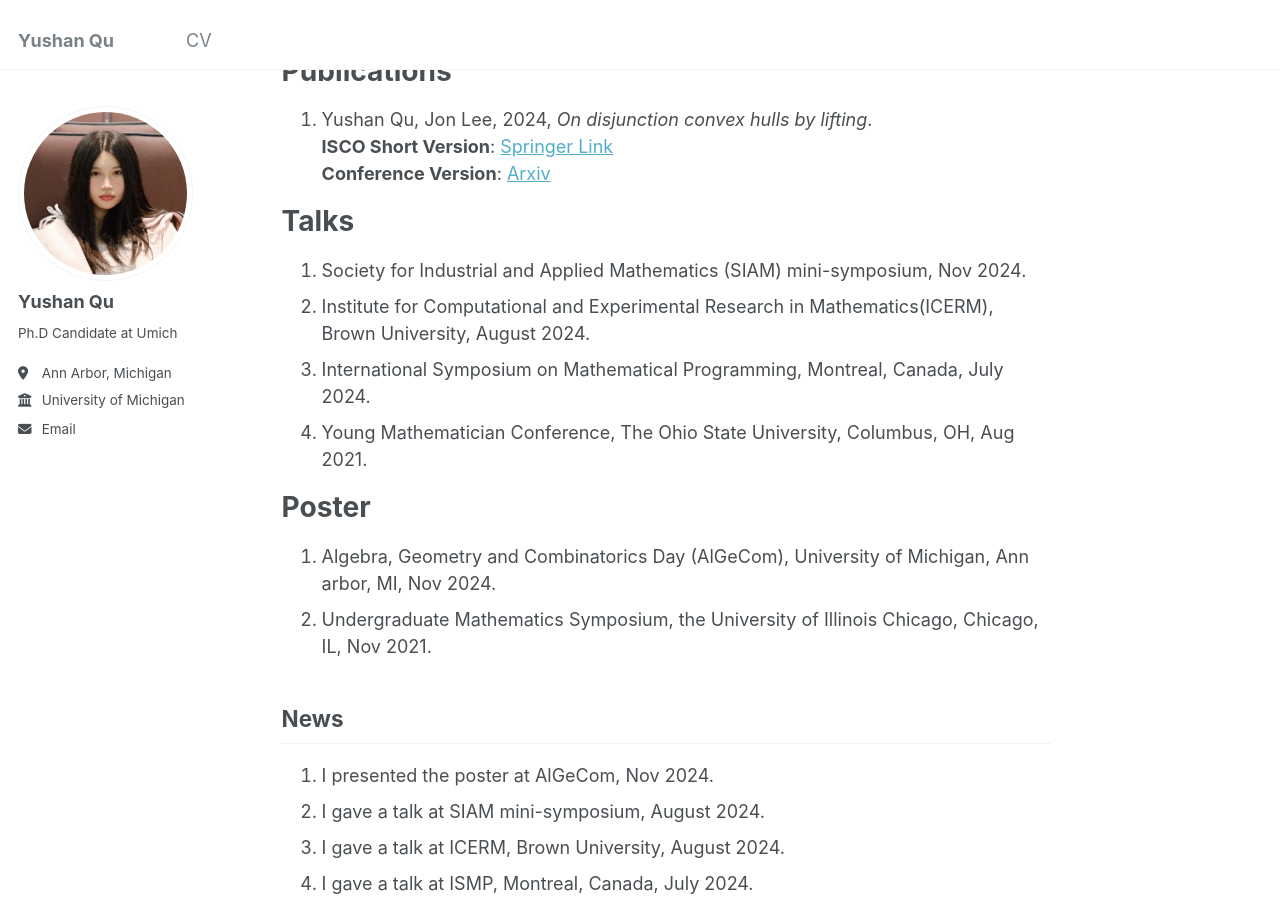
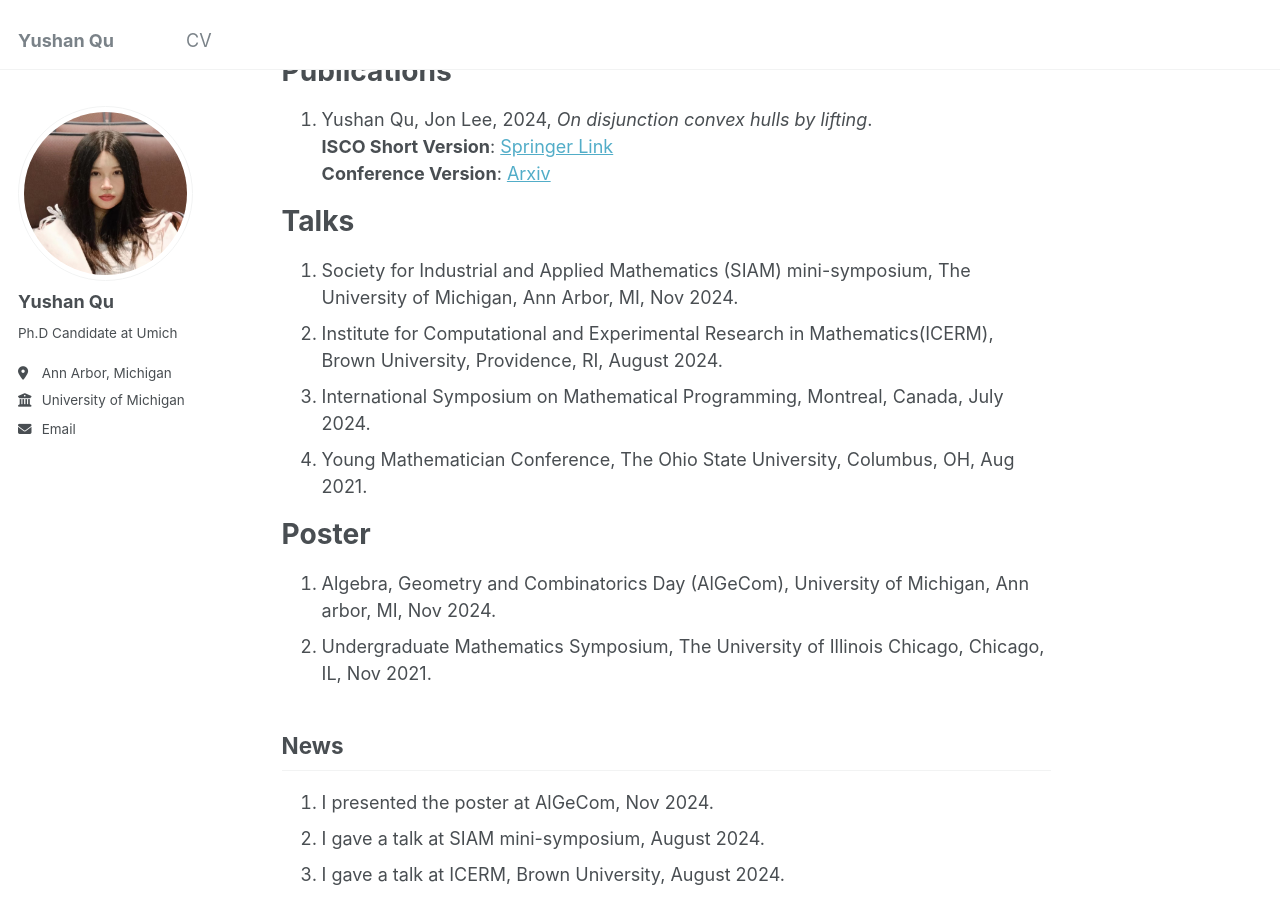
Before and after one commit to yushanqu/yushanqu.github.io, a Jekyll site: the page built from _pages/about.md, in a window 1280 px wide and 900 px high, scrolled down 279 px. Built offline with Jekyll 4.4.1, drawn with Linux system fonts in a browser that asks for light colours.

Commit message:
Update about.md

```diff
--- a/_pages/about.md
+++ b/_pages/about.md
@@ -17,15 +17,15 @@ Publications
 
 Talks
 ======
-1. Society for Industrial and Applied Mathematics (SIAM) mini-symposium, Nov 2024.
-1. Institute for Computational and Experimental Research in Mathematics(ICERM), Brown University, August 2024.
+1. Society for Industrial and Applied Mathematics (SIAM) mini-symposium, The University of Michigan, Ann Arbor, MI, Nov 2024.
+1. Institute for Computational and Experimental Research in Mathematics(ICERM), Brown University, Providence, RI, August 2024.
 1. International Symposium on Mathematical Programming, Montreal, Canada, July 2024.
 1. Young Mathematician Conference, The Ohio State University, Columbus, OH, Aug 2021.
 
 Poster
 ======
 1. Algebra, Geometry and Combinatorics Day (AlGeCom), University of Michigan, Ann arbor, MI, Nov 2024.
-1. Undergraduate Mathematics Symposium, the University of Illinois Chicago, Chicago, IL, Nov 2021.
+1. Undergraduate Mathematics Symposium, The University of Illinois Chicago, Chicago, IL, Nov 2021.
 
 News
 ------
```
